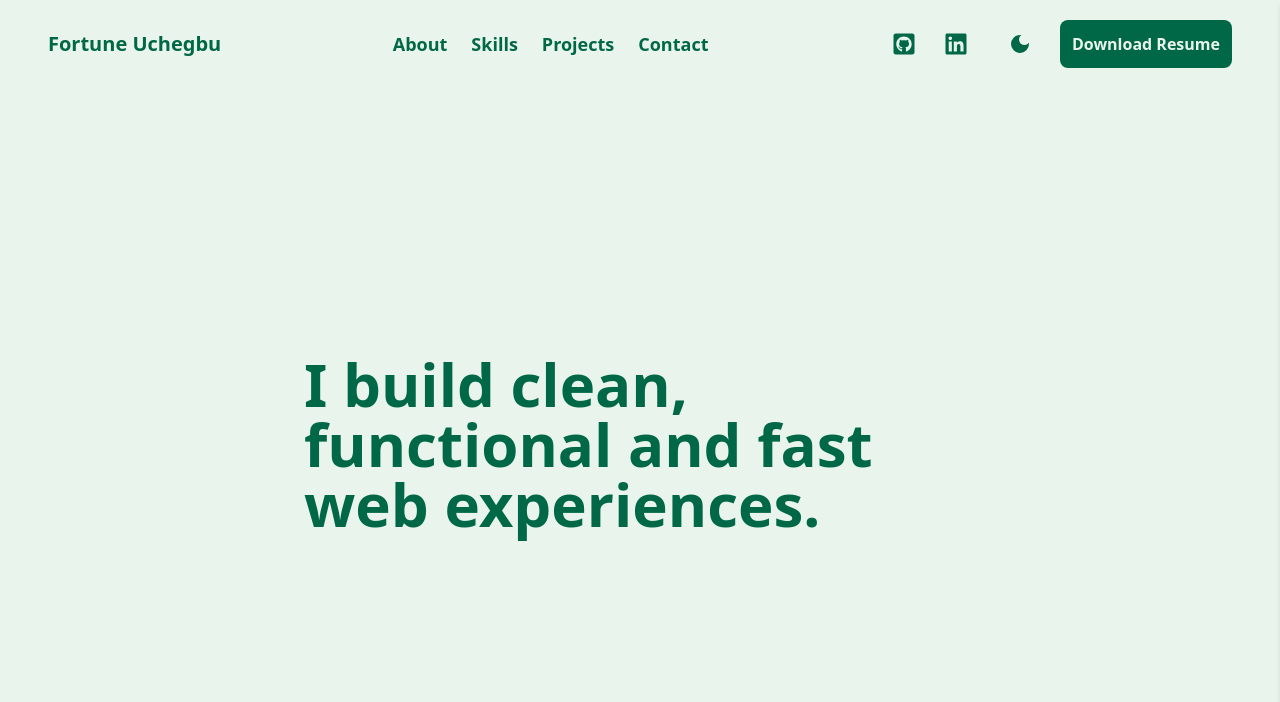
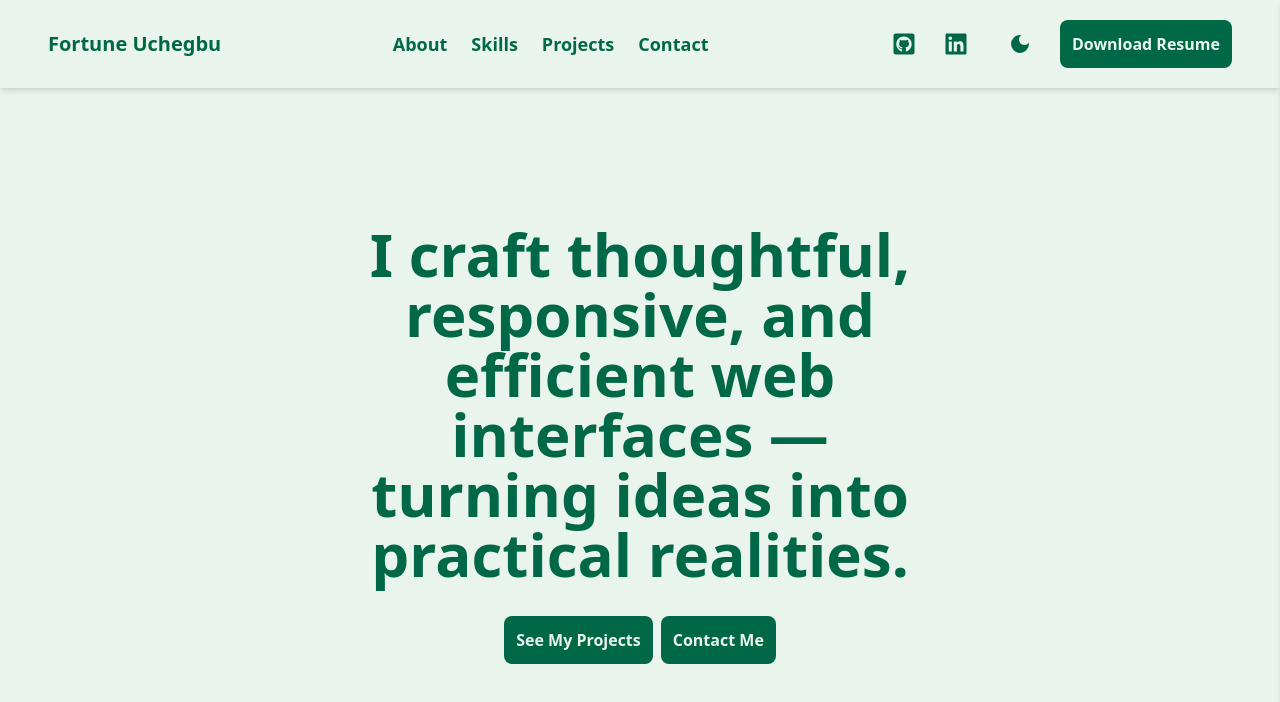
Before and after one commit to Fortune-Uchegbu/portfolio-website, a React (Vite) app: page / in a window 1280 px wide. Shown: the top 702 px of the page. Built offline with nearby package versions, Linux system fonts and the light colour scheme.

Commit message:
feat: Update Wrapper component to use children prop and enhance MainHero section with CTA buttons

```diff
--- a/src/App.jsx
+++ b/src/App.jsx
@@ -44,7 +44,7 @@ function App() {
   }
 
   return (
-    <div className=' bg-pri-light text-sec-light dark:bg-pri-dark dark:text-sec-dark w-full flex flex-col'>
+    <div className=' bg-pri-light text-sec-light dark:bg-pri-dark dark:text-sec-dark w-full'>
       <MobileMenu
       isOpen = {isOpen}
       setOpen={setIsOpen}
--- a/src/components/Wrapper.jsx
+++ b/src/components/Wrapper.jsx
@@ -1,9 +1,9 @@
 import React from 'react'
 
-const Wrapper = ({ classes, comp }) => {
+const Wrapper = ({ classes, children }) => {
   return (
-    <section className= {`w-full max-w-[1440px] place-self-center ${classes}`}>
-        {comp}
+    <section className= {`w-full max-w-[1440px] mx-auto ${classes}`}>
+      {children}
     </section>
   )
 }
--- a/src/sections/Skills.jsx
+++ b/src/sections/Skills.jsx
@@ -1,8 +1,11 @@
-import React from 'react'
-
+import { Wrapper } from '../components'
 const Skills = () => {
   return (
-    <section id="skills"></section>
+    <section id="skills">
+      <Wrapper >
+
+      </Wrapper>
+    </section>
   )
 }
 
--- a/src/sections/subsections/MainHero.jsx
+++ b/src/sections/subsections/MainHero.jsx
@@ -1,20 +1,33 @@
 import { paddings } from "../../styles";
-import { Wrapper } from "../../components";
+import { Wrapper, CTAButton } from "../../components";
 
 const MainHero = ({ navHeight }) => {
+  const handleCTA = ({ id }) => {
+    console.log(id)
+  }
+
   return (
     <section
-    className= {`w-full`}
+    className= "w-full"
     style={{height: `calc(100vh - ${navHeight}px)`}}
     >
       <Wrapper
-      classes = {`flex flex-col h-full justify-center items-center ${paddings.width}`}
-      comp = {
-        <h1 className="text-4xl sm:text-6xl font-bold max-w-2xl">
-        I build clean, functional and fast web experiences.
+      classes = {`flex flex-col h-full justify-center items-center gap-y-8 ${paddings.width}`}>
+        <h1 className="text-4xl sm:text-6xl font-bold max-w-xl text-center">
+        I craft thoughtful, responsive, and efficient web interfaces — turning ideas into practical realities.
         </h1>
-      }
-      />
+
+        <div className="w-full flex gap-x-2 mainhero-cta justify-center">
+          <CTAButton
+          call = {'See My Projects'}
+          action = {() => handleCTA('#Projects')}
+          />
+          <CTAButton
+          call = {'Contact Me'}
+          action = {() => handleCTA('#Contact')}
+          />
+        </div>
+      </Wrapper>
     </section>
   )
 }
--- a/src/sections/subsections/Navbar.jsx
+++ b/src/sections/subsections/Navbar.jsx
@@ -16,12 +16,10 @@ const Navbar = ({ width, setOpen, handleResumeDownload, handleSocial, setHeight
   return (
     <nav
     ref={ref}
-    className={`w-full `}
+    className={`w-full shadow-md`}
     >
       <Wrapper
-      classes = {`flex items-center justify-between ${paddings.width} ${paddings.navheight}`}
-      comp = {
-        <>
+      classes = {`flex items-center justify-between ${paddings.width} ${paddings.navheight}`}>
         <NameLogo />
         {width >= 1024 ? <LinkItems /> : null}
         <div className="flex justify-between items-center gap-x-2 sm:gap-x-4">
@@ -32,9 +30,7 @@ const Navbar = ({ width, setOpen, handleResumeDownload, handleSocial, setHeight
           <CTAButton call = {'Download Resume'} action ={handleResumeDownload} /> :
           null}
         </div>
-        </>
-      }
-      />
+      </Wrapper>
     </nav>
   )
 }
```
